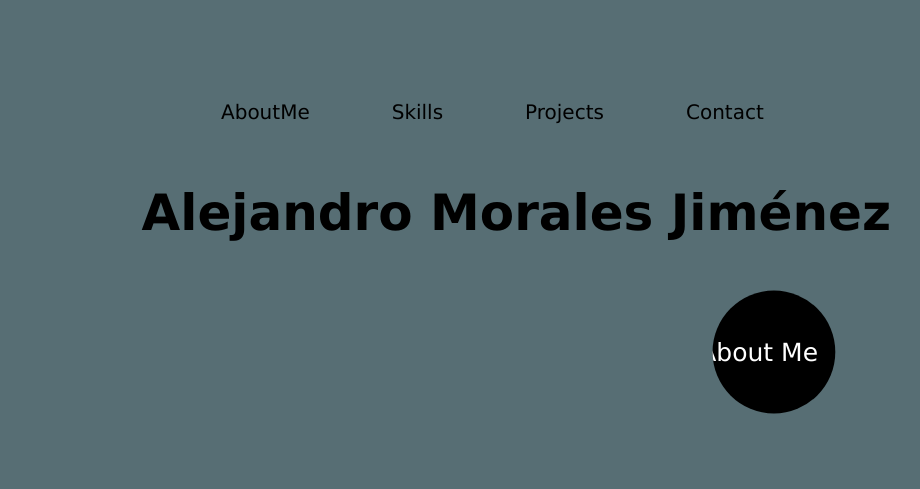
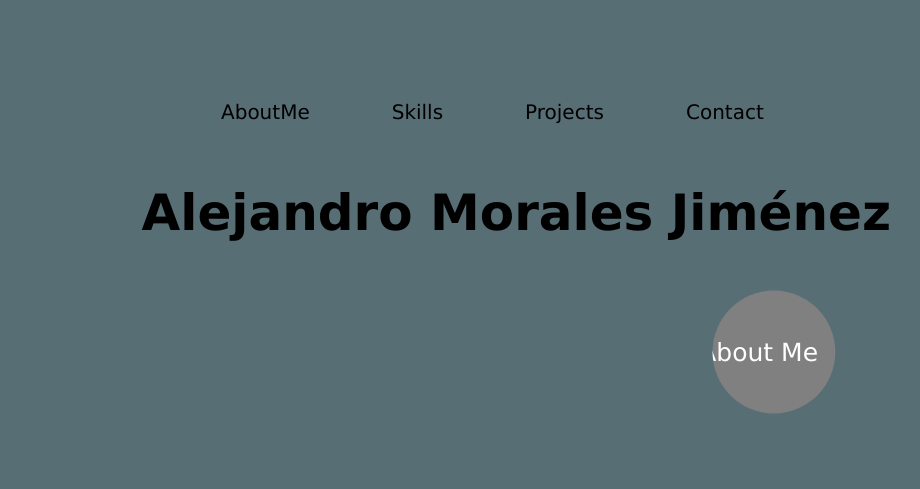
Before and after one commit to ale2206/Portafolio, a website: page index.html in a window 1280 px wide. Shown: the top 489 px of the page, without its empty margins (204-1124 px from the left). Drawn offline with nearby package versions, Linux system fonts and the light colour scheme.

Commit message:
Portafolio

```diff
--- a/CSS/styles.css
+++ b/CSS/styles.css
@@ -62,7 +62,7 @@ body {
 
 /*About*/
 .section--articleAbout {
-  background: black;
+  background: gray;
   padding: 1em;
   border-radius: 10px;
   height: 168px;
@@ -96,6 +96,7 @@ body {
   text-align: center;
   margin-top: 10px;
   margin-bottom: 10px;
+  margin-right: 160px;
 }
 
 .section--articleAbout__btn{
```
